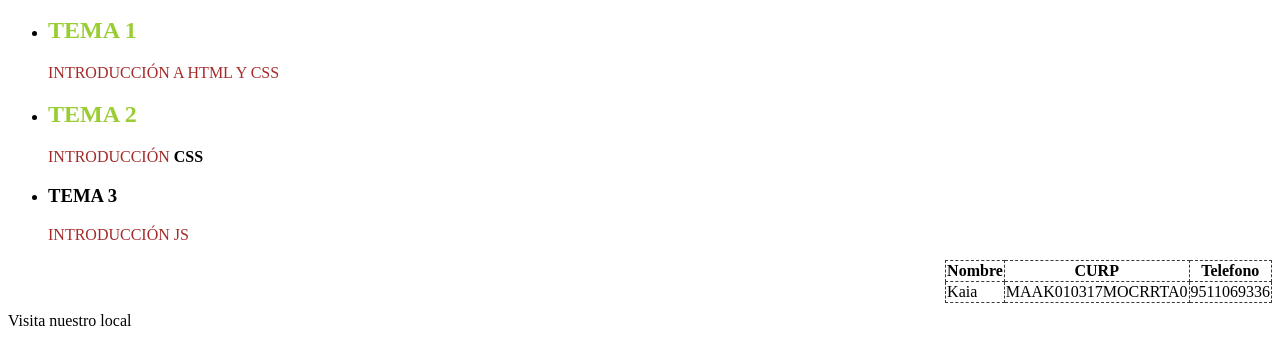
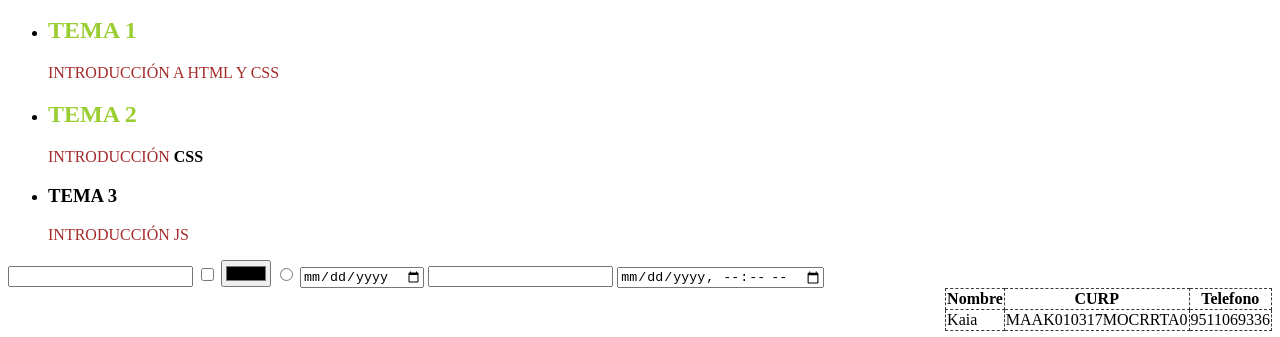
Before and after one commit to I6A-2022/practica1_Katia_Martinez-Arrazola, a plain HTML site: page index.html in a window 1280 px wide. Shown: the part 395-732 px from the top of the page. Drawn offline with Linux system fonts and the light colour scheme.

Commit message:
Update index.html

```diff
--- a/index.html
+++ b/index.html
@@ -67,6 +67,16 @@
         <p>INTRODUCCIÓN JS</p>
     </ul>
 
+    <form >
+        <input type="text">
+        <input type="checkbox">
+        <input type="color">
+        <input type="radio">
+        <input type="date">
+        <input type="datetime">
+        <input type="datetime-local">
+    </form> <!--Buscar las etiquetas restantes-->
+
     <style>
         table, th, td {
           border: 1px dashed rgb(63, 56, 56); /*Color sólido al borde de la tabla*/
```
